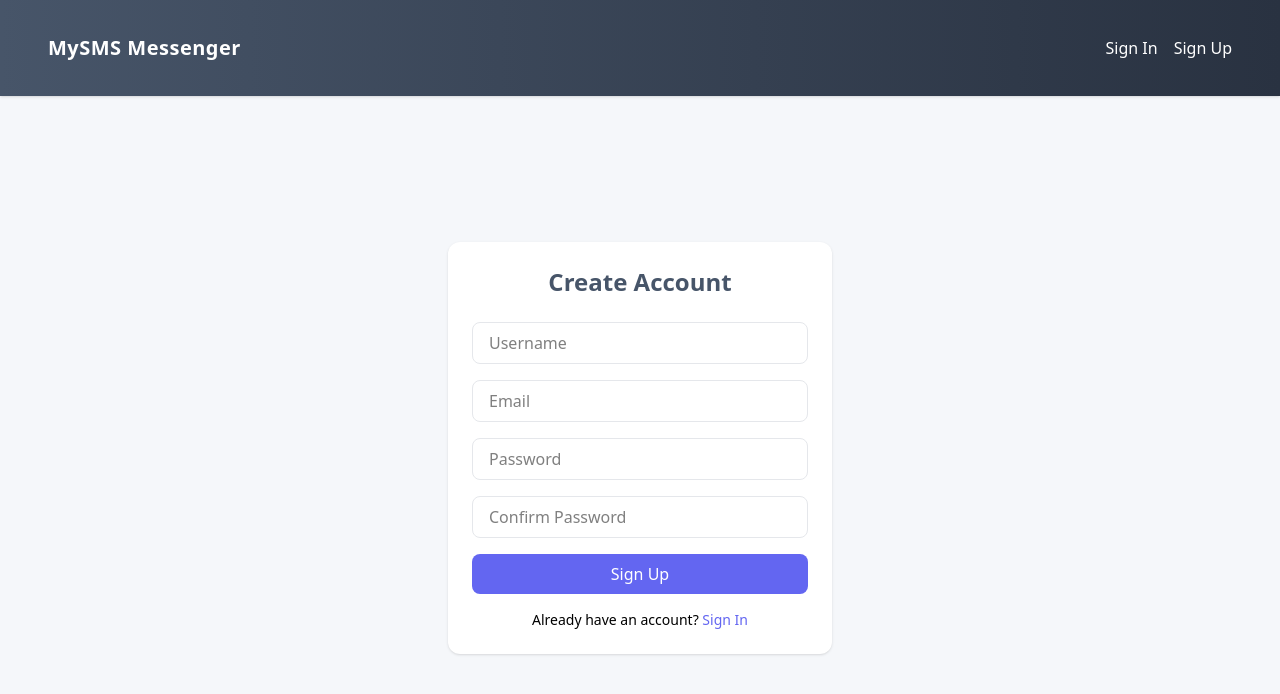
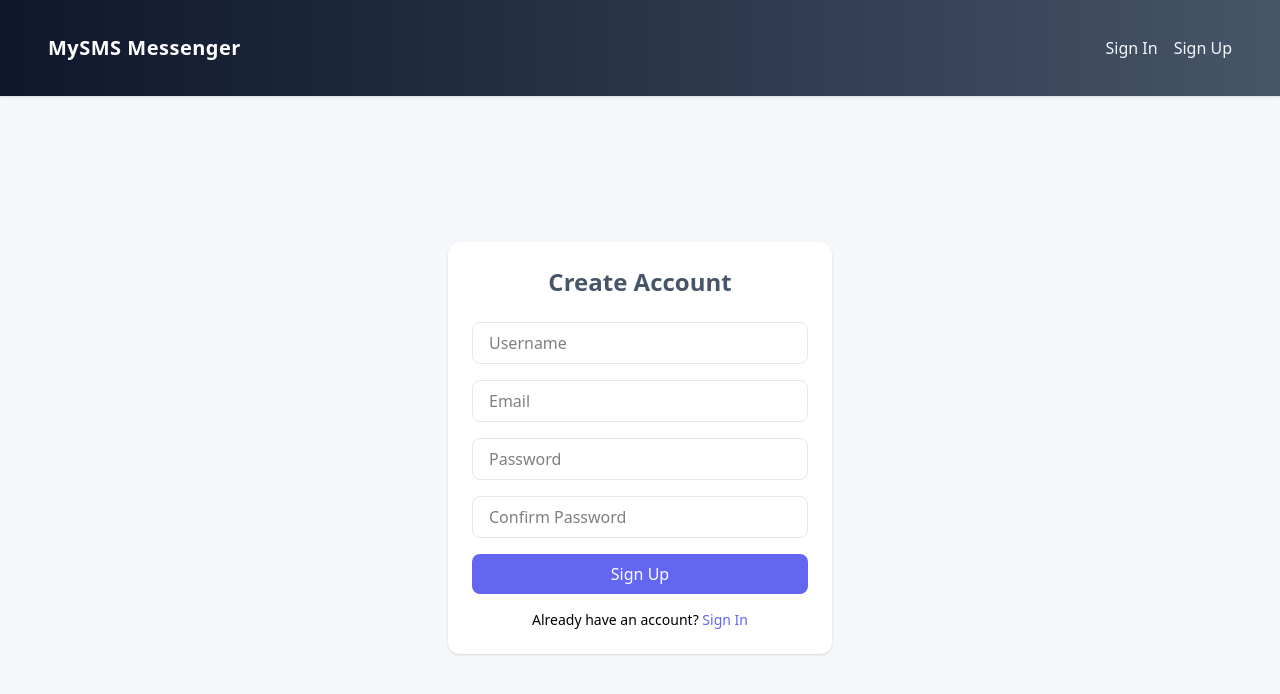
Before and after one commit to aneldanza/mysms-frontend, an Angular app: page /sign-up in a window 1280 px wide. Shown: the top 694 px of the page. Built offline with nearby package versions, Linux system fonts and the light colour scheme.

Commit message:
more styling

```diff
--- a/src/app/components/message-form/message-form.component.html
+++ b/src/app/components/message-form/message-form.component.html
@@ -1,10 +1,7 @@
-<form
-  [formGroup]="form"
-  (ngSubmit)="submit()"
-  class="space-y-4 md:space-y-6 card bg-background-card"
->
-  <h2 class="text-xl font-bold mb-4">New Message</h2>
-  <div>
+<div class="card bg-background-card">
+  <h2 class="text-xl font-bold pb-8 text-primary-light">New Message</h2>
+  <form [formGroup]="form" (ngSubmit)="submit()" class="space-y-4 md:space-y-6">
+    <div class="">
       <label class="label">To</label>
       <input
         formControlName="to"
@@ -66,3 +63,4 @@
 
     <p *ngIf="error" class="text-sm text-red-600">{{ error }}</p>
   </form>
+</div>
--- a/src/app/components/message-list/message-list.component.html
+++ b/src/app/components/message-list/message-list.component.html
@@ -35,15 +35,18 @@
   No messages sent yet.
 </div> -->
 
-<div class="card bg-background-card">
-  <h2 class="text-xl font-bold mb-4 text-primary-light">
+<div class="shadow-lg rounded-xl bg-background-card">
+  <h2
+    class="text-xl font-bold mb-4 text-primary-light pt-6 md:pt-8 lg:pt-12 pb-8 px-8 md:px-12 lg:px-16"
+  >
     Message History ({{ messages.length }})
   </h2>
 
-  <div *ngIf="isLoading" class="text-gray-500">Loading messages...</div>
-  <div *ngIf="error" class="text-red-500">{{ error }}</div>
-
-  <div class="space-y-6 lg:max-h-[calc(100vh-10rem)] lg:overflow-y-auto">
+  <div
+    class="space-y-6 lg:max-h-[600px] lg:overflow-y-auto px-8 md:px-12 lg:px-16 pb-6 md:pb-8 lg:pb-12"
+  >
+    <div *ngIf="isLoading" class="text-gray-500">Loading messages...</div>
+    <div *ngIf="error" class="text-red-500">{{ error }}</div>
     <div *ngFor="let msg of messages" class="">
       <div class="message-meta">
         <div class="message-to">{{ msg.to }}</div>
--- a/src/app/components/shared/header.component.html
+++ b/src/app/components/shared/header.component.html
@@ -1,5 +1,5 @@
 <header
-  class="w-full bg-gradient-to-r from-primary-light to-primary text-white py-4 header shadow flex justify-between items-center"
+  class="w-full bg-gradient-to-r from-slate-900 to-primary-light text-white py-4 header shadow flex justify-between items-center"
 >
   <h1 class="text-xl font-semibold tracking-wide">MySMS Messenger</h1>
 
@@ -15,8 +15,16 @@
     </ng-container>
 
     <ng-template #loggedOut>
-      <a routerLink="/sign-in" class="hover:underline">Sign In</a>
-      <a routerLink="/sign-up" class="hover:underline">Sign Up</a>
+      <a
+        routerLink="/sign-in"
+        class="hover:underline text-background-light hover:text-background-light-hover"
+        >Sign In</a
+      >
+      <a
+        routerLink="/sign-up"
+        class="hover:underline text-background-light hover:text-background-light-hover"
+        >Sign Up</a
+      >
     </ng-template>
   </div>
 </header>
```
Lines whose indentation alone changed are shown as unchanged.
